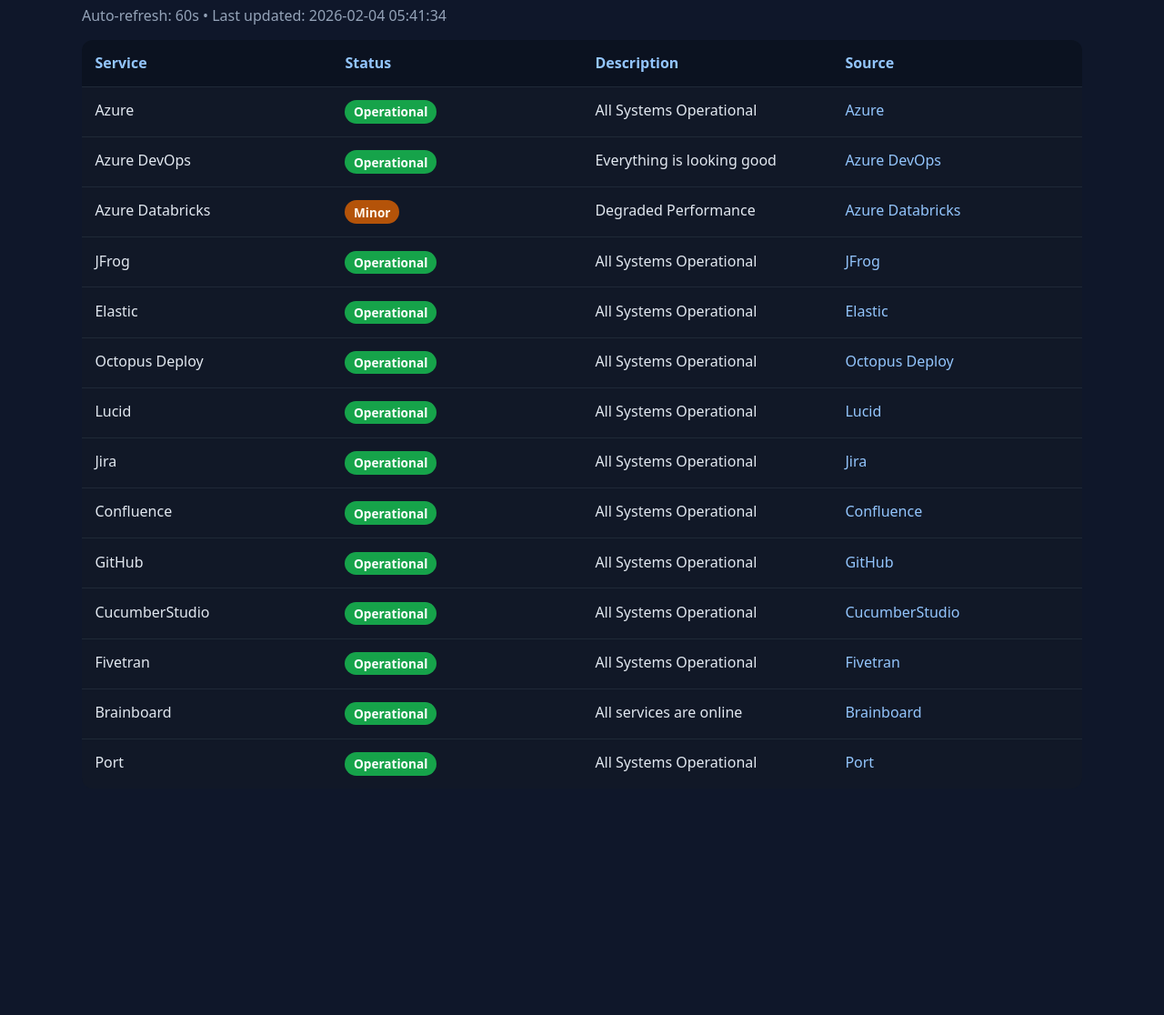
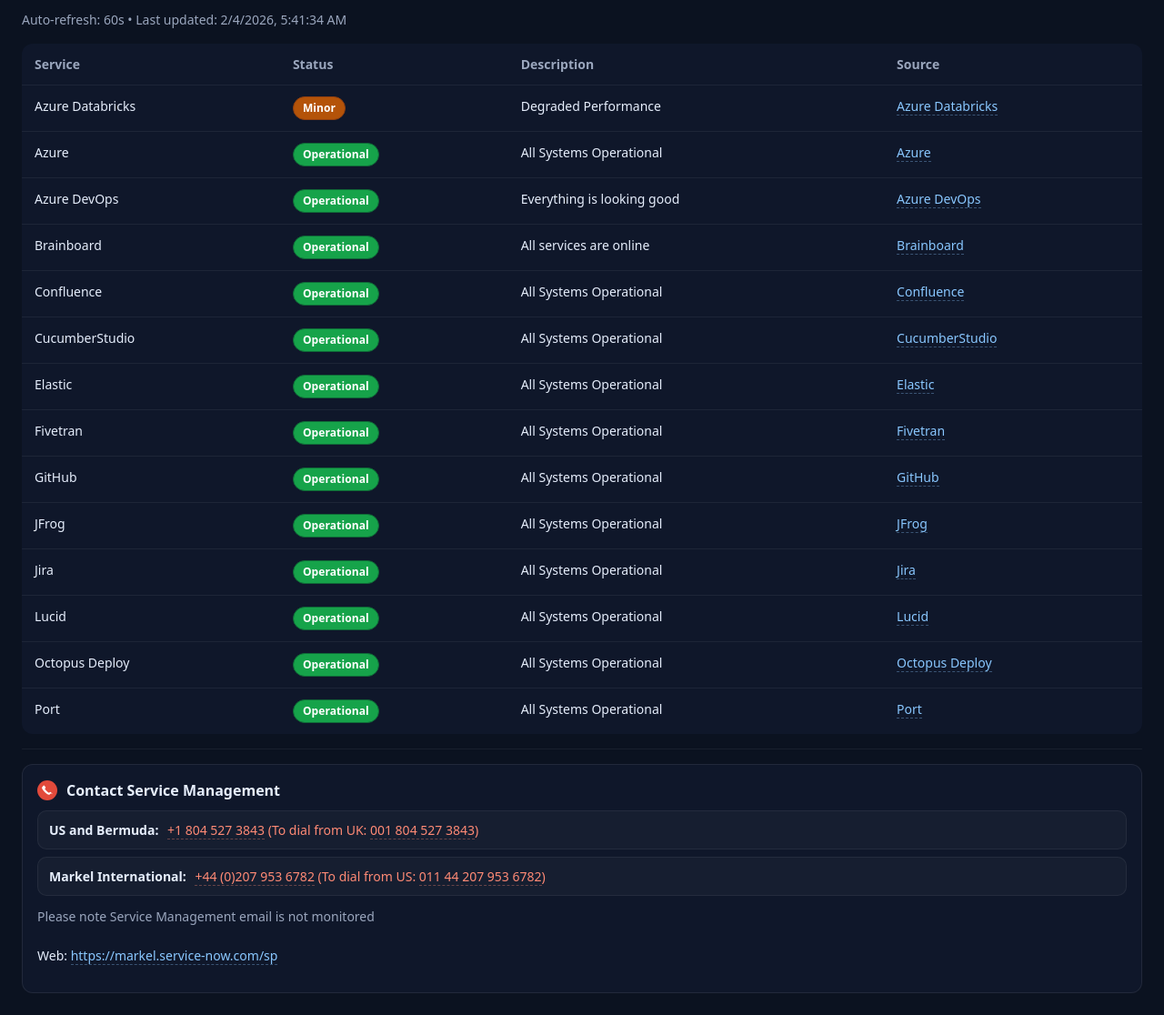
Before and after one commit to paweadi/status-dashboard_v5, a plain HTML site: page index.html in a window 1280 px wide. Shown: the part 65-1181 px from the top of the page at 91% size. Before the commit the page ends 964 px from the top, so only its background shows below. Drawn offline with Linux system fonts and the light colour scheme.

Commit message:
Refactor index.html for improved layout and styles
Updated HTML structure and styles for the status dashboard.

```diff
--- a/index.html
+++ b/index.html
@@ -1,35 +1,76 @@
 
-<!DOCTYPE html>
+<!doctype html>
 <html lang="en">
 <head>
   <meta charset="utf-8" />
-<meta name="viewport" content="width=device-width, initial-scale=1" />
   <title>Status Dashboard – Markel Services</title>
+  <meta name="viewport" content="width=device-width,initial-scale=1" />
   <style>
-  body { background:#0f172a; color:#e2e8f0; font-family: system-ui, sans-serif; margin:0; }
-  .container { max-width: 1100px; margin: 2rem auto; padding: 0 1rem; }
-  h1 { font-size: 1.6rem; margin: 0 0 .25rem 0; }
-  .meta { color:#94a3b8; margin-bottom: 1rem; }
-  table { width:100%; border-collapse: collapse; background:#111827; border-radius:12px; overflow:hidden; table-layout: fixed; }
-  th, td { padding: .9rem; border-bottom: 1px solid #1f2937; vertical-align: top; word-wrap: break-word; overflow-wrap: break-word; }
-  th { text-align:left; color:#93c5fd; background:#0b1220; position: sticky; top:0; }
-  tr:last-child td { border-bottom:none; }
-  .badge { display:inline-block; padding:.2rem .6rem; border-radius:999px; font-size:.85rem; font-weight:600; }
-  .Operational { background:#16a34a; color:#ffffff; } /* Green for operational */
-  .Minor { background:#b45309; color:#fff7ed; }
-  .Major, .Critical { background:#b91c1c; color:#fee2e2; }
-  .Unknown { background:#475569; color:#e2e8f0; }
-  a { color:#93c5fd; text-decoration:none; word-break: break-all; }
+    /* === Theme (self-contained) === */
+    :root {
+      --bg:#0b1220; --fg:#e6eefc; --muted:#9aa6bd; --card:#0f172a;
+      --row: rgba(255,255,255,.06); --border: rgba(255,255,255,.08);
+      --ok:#16a34a; --warn:#f59e0b; --bad:#ef4444; --unknown:#94a3b8;
+      --link:#89c7ff; --accent:#e24a3b;
+    }
+    * { box-sizing:border-box; }
+    body { background:var(--bg); color:var(--fg); font:14px/1.5 system-ui, Segoe UI, Roboto, Arial, sans-serif; margin:24px; }
+    h1,h2 { margin:0 0 10px; }
+    .meta { color:var(--muted); margin:6px 0 16px; }
+
+    /* Table */
+    table { width:100%; border-collapse:collapse; background:var(--card); border-radius:12px; overflow:hidden; }
+    thead th { text-align:left; padding:12px 14px; color:var(--muted); border-bottom:1px solid var(--row); }
+    tbody td { padding:12px 14px; border-bottom:1px solid var(--row); vertical-align:top; }
+    tbody tr:last-child td { border-bottom:none; }
+
+    /* Links */
+    a { color:var(--link); text-decoration:none; border-bottom:1px dashed rgba(137,199,255,.35); }
     a:hover { text-decoration:underline; }
-  .error { color:#fca5a5; font-size:.9rem; }
+
+    /* Status badges */
+    .badge { display:inline-block; padding:3px 10px; border-radius:999px; font-weight:600; font-size:12px; letter-spacing:.1px; }
+    .badge.ok      { background:#16a34a;  color:#ffffff; border:1px solid #0f6a37; }
+    .badge.warn    { background:#b45309; color:#ffffff; border:1px solid #92400e; }
+    .badge.bad     { background:#dc2626;  color:#ffffff; border:1px solid #b91c1c; }
+    .badge.unknown { background:rgba(148,163,184,.18);color:#e2e8f0; border:1px solid rgba(148,163,184,.35); }
+
+    /* Divider between table and contact card */
+    .section-divider { height:1px; background:var(--row); margin:16px 0; border-radius:1px; }
+
+    /* Contact Service Management – styled like table */
+    .contact-card{
+      background:var(--card); color:var(--fg);
+      border:1px solid var(--border); border-radius:12px;
+      padding:16px; margin-top:16px;
+    }
+    .contact-header{ display:flex; align-items:center; gap:10px; margin-bottom:10px; }
+    .contact-header h2{ font-size:16px; font-weight:600; margin:0; }
+    .contact-icon{ flex:0 0 auto; line-height:0; }
+    .contact-content{ display:grid; gap:8px; }
+    .contact-list{ list-style:none; margin:0; padding:0; display:grid; gap:8px; }
+    .contact-list li{ padding:10px 12px; border:1px solid var(--row); border-radius:10px; background:rgba(255,255,255,.03); }
+    .label{ font-weight:600; margin-right:6px; }
+    .tel { color:#ff8a75; text-decoration:none; border-bottom:1px dashed rgba(255,138,117,.35); }
+    .tel:hover{ text-decoration:underline; }
+    .dial-note{ color:#ff8a75; }
+    .muted{ color:var(--muted); margin:4px 0 0; }
+    .sn-link{ color:var(--link); text-decoration:none; border-bottom:1px dashed rgba(137,199,255,.35); }
+    .sn-link:hover{ text-decoration:underline; }
+
+    @media (max-width:560px){
+      body{ margin:16px; }
+      .contact-card{ padding:14px; }
+      .contact-list li{ padding:8px 10px; }
+    }
   </style>
 </head>
 <body>
-  <div class="container">
-    <h1>Markel Services</h1>
-    <div class="meta">Auto-refresh: <span id="refresh-interval">60s</span> • Last updated: <span id="last-updated">—</span></div>
+  <h1>Status Dashboard – Markel Services</h1>
+  <p class="meta">Auto-refresh: 60s • Last updated: <span id="lastUpdated">—</span></p>
 
-    <table aria-label="Service status">
+  <!-- Table rendered from status.json -->
+  <table id="statusTable" aria-live="polite">
     <thead>
       <tr>
         <th>Service</th>
@@ -38,84 +79,108 @@
         <th>Source</th>
       </tr>
     </thead>
-      <tbody>
-        <tr id="Azure"><td>Azure</td><td class="status"><span class="badge Operational">Operational</span></td><td class="description">Azure Status</td><td><a href="https://azure.status.microsoft/en-us/status" target="_blank">Azure</a></td></tr>
-        <tr id="Azure_DevOps"><td>Azure DevOps</td><td class="status"><span class="badge Operational">Operational</span></td><td class="description">Everything is looking good</td><td><a href="https://status.dev.azure.com/" target="_blank">Azure DevOps</a></td></tr>
-        <tr id="Azure_Databricks"><td>Azure Databricks</td><td class="status"><span class="badge Operational">Operational</span></td><td class="description">All systems operational</td><td><a href="https://status.azuredatabricks.net/" target="_blank">Azure Databricks</a></td></tr>
-        <tr id="JFrog"><td>JFrog</td><td class="status"><span class="badge Operational">Operational</span></td><td class="description">All systems operational</td><td><a href="https://status.jfrog.io/" target="_blank">JFrog</a></td></tr>
-        <tr id="Elastic"><td>Elastic</td><td class="status"><span class="badge Operational">Operational</span></td><td class="description">All systems operational</td><td><a href="https://status.elastic.co/" target="_blank">Elastic</a></td></tr>
-        <tr id="Octopus_Deploy"><td>Octopus Deploy</td><td class="status"><span class="badge Operational">Operational</span></td><td class="description">All systems operational</td><td><a href="https://status.octopus.com/" target="_blank">Octopus Deploy</a></td></tr>
-        <tr id="Lucid"><td>Lucid</td><td class="status"><span class="badge Operational">Operational</span></td><td class="description">All systems operational</td><td><a href="https://status.lucid.co/" target="_blank">Lucid</a></td></tr>
-        <tr id="Jira"><td>Jira</td><td class="status"><span class="badge Operational">Operational</span></td><td class="description">All systems operational</td><td><a href="https://jira-software.status.atlassian.com/" target="_blank">Jira</a></td></tr>
-        <tr id="Confluence"><td>Confluence</td><td class="status"><span class="badge Operational">Operational</span></td><td class="description">All systems operational</td><td><a href="https://confluence.status.atlassian.com/" target="_blank">Confluence</a></td></tr>
-        <tr id="GitHub"><td>GitHub</td><td class="status"><span class="badge Operational">Operational</span></td><td class="description">All systems operational</td><td><a href="https://www.githubstatus.com/" target="_blank">GitHub</a></td></tr>
-        <tr id="CucumberStudio"><td>CucumberStudio</td><td class="status"><span class="badge Unknown">Unknown</span></td><td class="description">Unknown</td><td><a href="https://status.cucumberstudio.com/" target="_blank">CucumberStudio</a></td></tr>
-        <tr id="Fivetran"><td>Fivetran</td><td class="status"><span class="badge Operational">Operational</span></td><td class="description">All systems operational</td><td><a href="https://status.fivetran.com/" target="_blank">Fivetran</a></td></tr>
-        <tr id="Brainboard"><td>Brainboard</td><td class="status"><span class="badge Minor">Minor</span></td><td class="description">Maintenance</td><td><a href="https://status.brainboard.co/" target="_blank">Brainboard</a></td></tr>
-        <tr id="Port"><td>Port</td><td class="status"><span class="badge Operational">Operational</span></td><td class="description">All systems operational</td><td><a href="https://status.port.io/" target="_blank">Port</a></td></tr>
-      </tbody>
+    <tbody><!-- rows inserted by JS --></tbody>
   </table>
-    <p id="error" class="error" style="display:none;"></p>
+
+  <div class="section-divider" role="presentation"></div>
+
+  <!-- Contact Service Management -->
+  <section id="contact-sm" class="contact-card" aria-labelledby="csm-title">
+    <div class="contact-header">
+      <div class="contact-icon" aria-hidden="true">
+        <svg viewBox="0 0 24 24" width="22" height="22" role="img" focusable="false" aria-hidden="true">
+          <circle cx="12" cy="12" r="12" fill="var(--accent)"></circle>
+          <path d="M16.54 15.3l-1.28 1.28a2 2 0 0 1-2.23.43c-1.2-.5-2.8-1.7-4.19-3.09S6.25 11.1 5.76 9.9a2 2 0 0 1 .43-2.23L7.47 6.4a.8.8 0 0 1 1.15.07l1.2 1.48a1 1 0 0 1-.1 1.35l-.7.7c.47.87 1.26 1.86 2.24 2.84s1.97 1.77 2.84 2.24l.7-.7a 1 1 0 0 1 1.35-.1l1.48 1.2a.8.8 0 0 1 .07 1.15z" fill="#fff"></path>
+        </svg>
+      </div>
+      <h2 id="csm-title">Contact Service Management</h2>
     </div>
 
+    <div class="contact-content">
+      <ul class="contact-list">
+        <li>
+          <span class="label">US and Bermuda:</span>
+          <a class="tel" href="tel:+18045273843">+1 804 527 3843</a>
+          <span class="dial-note"> (To dial from UK:
+            <a class="tel" href="tel:+18045273843">001 804 527 3843</a>)
+          </span>
+        </li>
+
+        <li>
+          <span class="label">Markel International:</span>
+          <a class="tel" href="tel:+442079536782">+44 (0)207 953 6782</a>
+          <span class="dial-note"> (To dial from US:
+            <a class="tel" href="tel:+442079536782">011 44 207 953 6782</a>)
+          </span>
+        </li>
+      </ul>
+
+      <p class="muted">Please note Service Management email is not monitored</p>
+      <p>Web: <a class="sn-link" href="https://markel.service-now.com/sp" target="_blank" rel="noopener noreferrer">https://markel.service-now.com/sp</a></p>
+    </div>
+  </section>
+
   <script>
-const STATUS_JSON_URL = 'status.json?v=' + Date.now();
     const REFRESH_MS = 60000;
+    const severityOrder = { Major: 0, Minor: 1, Operational: 2, Unknown: 3 };
 
-function formatDate(dt) {
-  const pad = (n) => String(n).padStart(2, '0');
-  return `${dt.getFullYear()}-${pad(dt.getMonth()+1)}-${pad(dt.getDate())} ${pad(dt.getHours())}:${pad(dt.getMinutes())}:${pad(dt.getSeconds())}`;
+    function badgeFor(status) {
+      const s = (status || 'Unknown').toLowerCase();
+      if (s === 'operational') return { cls:'ok', label:'Operational' };
+      if (s === 'minor')       return { cls:'warn', label:'Minor' };
+      if (s === 'major')       return { cls:'bad', label:'Major' };
+      return { cls:'unknown', label:'Unknown' };
     }
 
-function setLastUpdated(now = new Date()) {
-  document.getElementById('last-updated').textContent = formatDate(now);
+    function escapeHtml(s='') {
+      return s.replace(/[&<>"']/g, m => ({'&':'&amp;','<':'&lt;','>':'&gt;','"':'&quot;',"'":'&#039;'}[m]));
     }
 
-function setError(msg) {
-  const el = document.getElementById('error');
-  el.textContent = msg;
-  el.style.display = msg ? 'block' : 'none';
+    /** Proper hyperlink generator with href/target/rel */
+    function linkHTML(url, text){
+      if(!url) return '';
+      const href = String(url).trim();
+      const label = escapeHtml(text || url);
+      return `<a href="${href}" target="_blank" rel="noopener noreferrer">${label}</a>`;
     }
 
-function applyStatusToRow(row, statusText, descriptionText) {
-  const statusCell = row.querySelector('.status');
-  const descCell = row.querySelector('.description');
-  if (descCell) descCell.textContent = descriptionText || '';
-  if (statusCell) {
-    let badge = statusCell.querySelector('.badge');
-    if (!badge) {
-      badge = document.createElement('span');
-      badge.className = 'badge';
-      statusCell.innerHTML = '';
-      statusCell.appendChild(badge);
-    }
-    badge.className = 'badge ' + (statusText || 'Unknown');
-    badge.textContent = statusText || 'Unknown';
-  }
+    function readableSource(url, fallback) {
+      try { return fallback || new URL(url).hostname; } catch { return fallback || url || ''; }
     }
 
-async function refreshStatus() {
-  setError('');
-  try {
-    const resp = await fetch(STATUS_JSON_URL, { cache: 'no-store' });
-    if (!resp.ok) throw new Error(`HTTP ${resp.status}`);
-    const data = await resp.json();
-    const items = Array.isArray(data.services) ? data.services : [];
-    items.forEach(svc => {
-      const id = (svc.name || '').replace(/\s+/g, '_').replace(/[\/]/g, '_');
-      const row = document.getElementById(id);
-      if (row) applyStatusToRow(row, svc.status, svc.description);
-    });
-    setLastUpdated(new Date());
-  } catch (err) {
-    console.error('Error fetching status:', err);
-    setError('Error fetching status.json. Retrying...');
-  }
+    function rowHTML(svc){
+      const { cls, label } = badgeFor(svc.status);
+      const desc = svc.description || (svc.status === 'Operational' ? 'All systems operational' : 'Status unknown');
+      const src = (svc.source || '').trim();
+      const srcText = readableSource(src, svc.name);
+
+      return `
+        <tr>
+          <td>${escapeHtml(svc.name || '')}</td>
+          <td><span class="badge ${cls}">${label}</span></td>
+          <td>${escapeHtml(desc)}</td>
+          <td>${linkHTML(src, srcText)}</td>
+        </tr>
+      `;
     }
 
-setLastUpdated(new Date());
-refreshStatus();
-setInterval(refreshStatus, REFRESH_MS);
+    async function refresh(){
+      const res = await fetch('status.json?' + Date.now(), { cache:'no-store' });
+      const data = await res.json();
+      const list = Array.isArray(data.services) ? data.services.slice() : [];
+
+      // Sort: Major -> Minor -> Operational -> Unknown, then A–Z
+      list.sort((a,b) =>
+        (severityOrder[a.status] - severityOrder[b.status]) ||
+        (a.name || '').localeCompare(b.name || '')
+      );
+
+      document.querySelector('#statusTable tbody').innerHTML = list.map(rowHTML).join('');
+      document.getElementById('lastUpdated').textContent = new Date().toLocaleString();
+    }
+
+    refresh().catch(console.error);
+    setInterval(() => refresh().catch(console.error), REFRESH_MS);
   </script>
 </body>
 </html>
```
Lines whose indentation alone changed are shown as unchanged.
